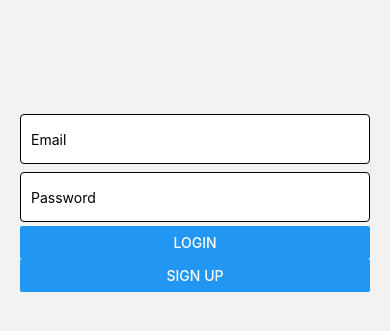
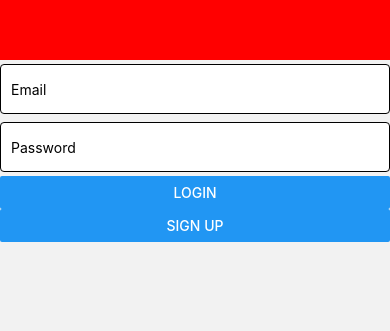
Before and after one commit to Luqman2003/Dubhacks-23, a React Native app in the folder BuildingBlocks/: screen /Login in a window 390 px wide. Shown: the part 221-552 px from the top of the page. Built offline with nearby package versions, Linux system fonts and the light colour scheme; no server answers.

Commit message:
Began styling work on Login page.

```diff
--- a/BuildingBlocks/Components/Screens/Login.js
+++ b/BuildingBlocks/Components/Screens/Login.js
@@ -46,13 +46,26 @@ const Login = () => {
 
 
   return (
-    <View style={styles.container}>
-      <KeyboardAvoidingView behavior='padding'>
-        <TextInput value={email} style={styles.input} placeholder='Email' autoCapitalize='none'
-        onChangeText={(text) => setEmail(text)}></TextInput>
-        <TextInput secureTextEntry={true} value={password} style={styles.input} placeholder='Password' autoCapitalize='none'
-        onChangeText={(text) => setPassword(text)}></TextInput>
-
+    <View style={[styles.container, {flexDirection: 'column'}]}>
+      <View style={{flex: 1, backgroundColor: 'red'}} />
+      <KeyboardAvoidingView style={{flex: 2}} behavior='padding'>
+        {/* Email input */}
+        <TextInput
+          value={email}
+          style={styles.input}
+          placeholder='Email'
+          autoCapitalize='none'
+          onChangeText={(text) => setEmail(text)}>
+        </TextInput>
+        {/* Password input */}
+        <TextInput
+          secureTextEntry={true}
+          value={password}
+          style={styles.input}
+          placeholder='Password'
+          autoCapitalize='none'
+          onChangeText={(text) => setPassword(text)}>
+        </TextInput>
         {loading ? (
           <ActivityIndicator size='large' color='#0000ff' />
         ) : (
@@ -68,7 +81,7 @@ const Login = () => {
 
 const styles = StyleSheet.create({
   container: {
-    marginHorizontal: 20,
+    // padding: 20,
     flex: 1,
     justifyContent: 'center'
   },
```
